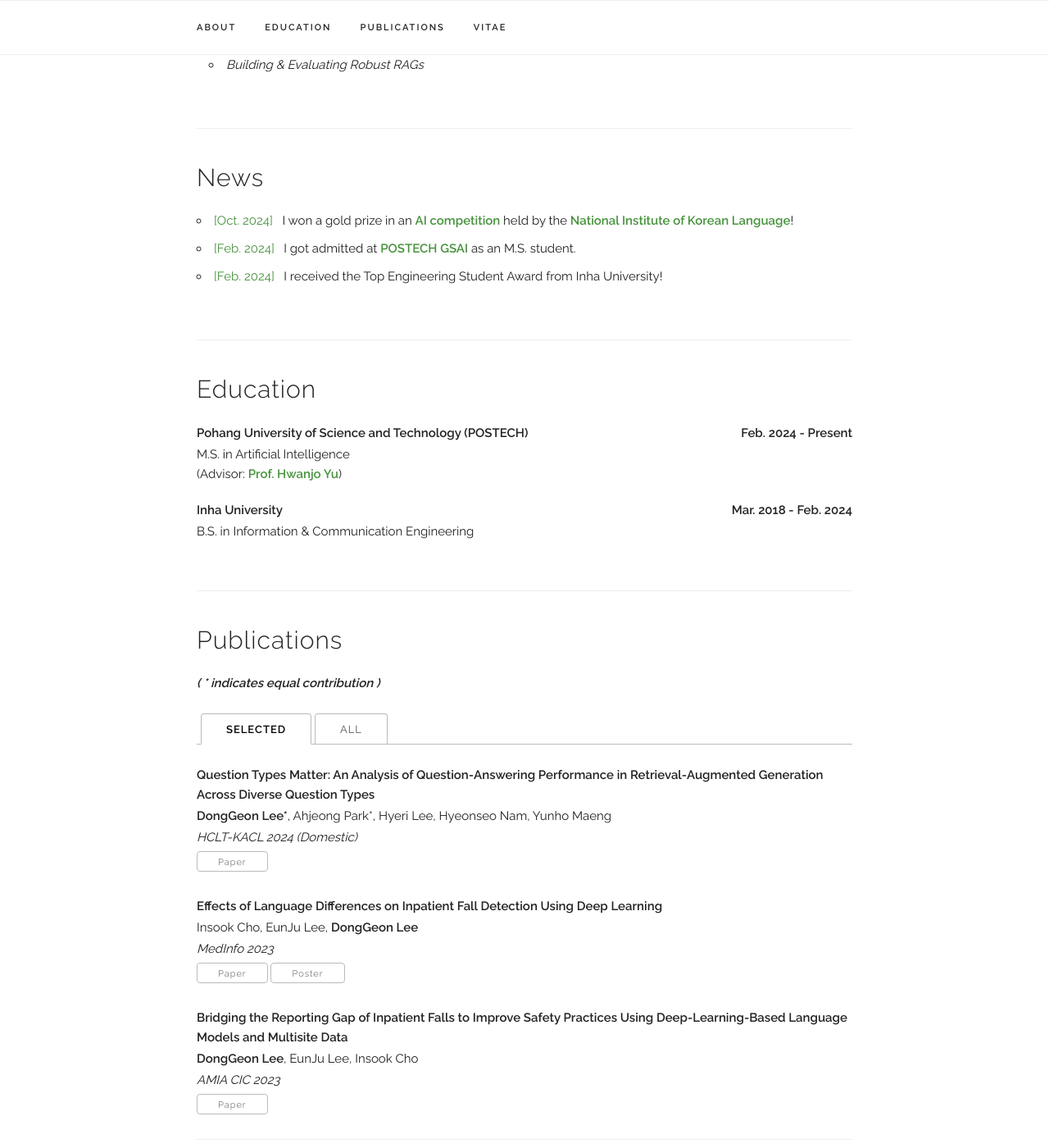
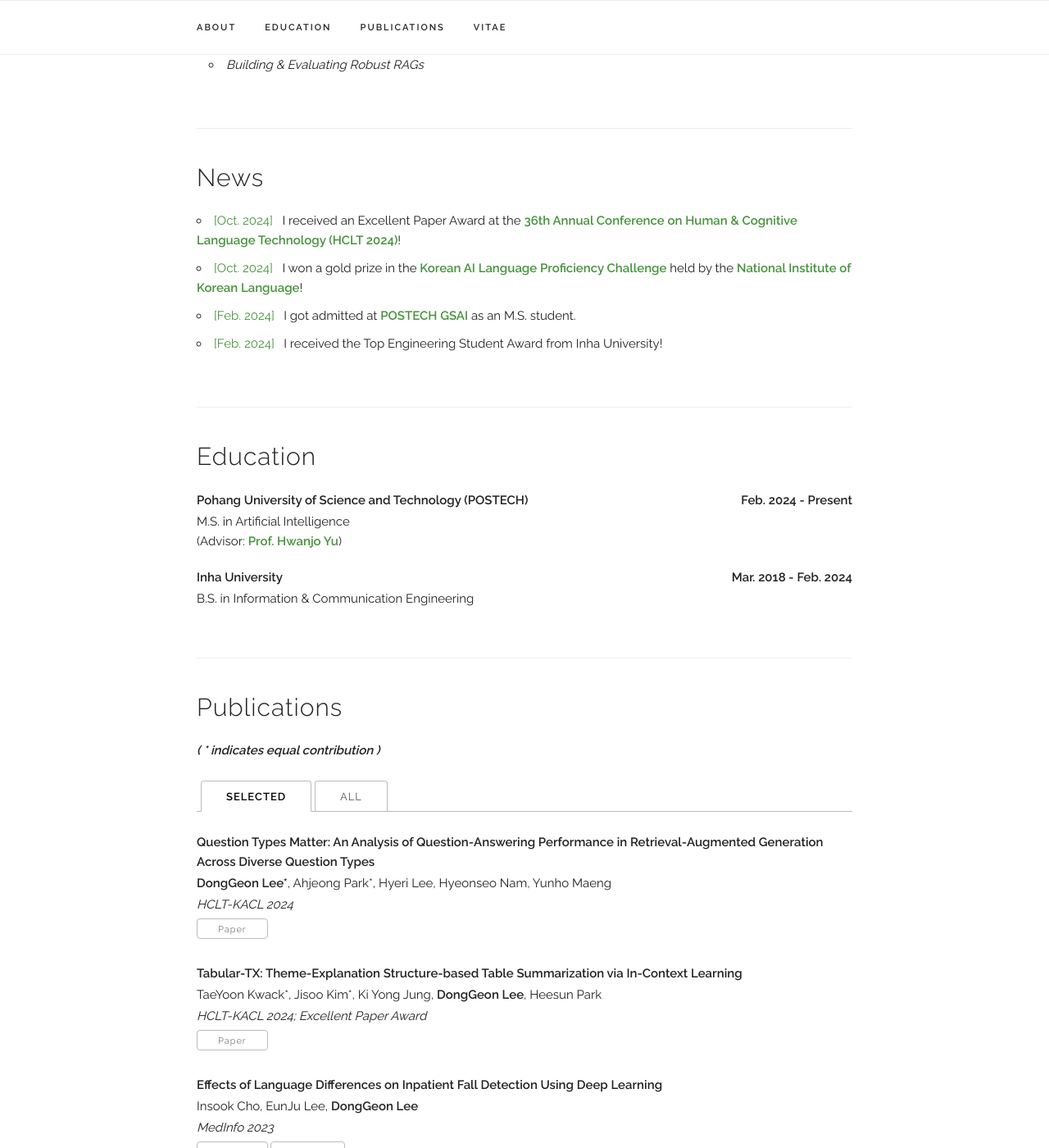
Before and after one commit to donggeon/donggeon.github.io, a Jekyll site: the page built from index.html, in a window 1280 px wide and 1400 px high, scrolled down 712 px. Shown: the whole window at 82% size. Built offline with Jekyll 4.4.1, drawn with Linux system fonts in a browser that asks for light colours; some web fonts are replaced.

Commit message:
update CV and News

```diff
--- a/_data/publications.yaml
+++ b/_data/publications.yaml
@@ -8,14 +8,14 @@ papers:
   - title: "Question Types Matter: An Analysis of Question-Answering Performance in Retrieval-Augmented Generation Across Diverse Question Types"
     authors: "<b>DongGeon Lee*</b>, Ahjeong Park*, Hyeri Lee, Hyeonseo Nam, Yunho Maeng"
     paper_pdf: "assets/publications/2024_question_types_matter/paper.pdf"
-    venue: "HCLT-KACL 2024 (Domestic)"
+    venue: "HCLT-KACL 2024"
     selected: y
 
   - title: "Tabular-TX: Theme-Explanation Structure-based Table Summarization via In-Context Learning"
     authors: "TaeYoon Kwack*, Jisoo Kim*, Ki Yong Jung, <b>DongGeon Lee</b>, Heesun Park"
-    venue: "HCLT-KACL 2024 (Domestic)"
+    venue: "HCLT-KACL 2024; Excellent Paper Award"
     paper_pdf: "assets/publications/2024_Tabular-TX/paper.pdf"
-    selected: n
+    selected: y
 
   - title: "Effects of Language Differences on Inpatient Fall Detection Using Deep Learning"
     authors: "Insook Cho, EunJu Lee, <b>DongGeon Lee</b>"
@@ -32,6 +32,6 @@ papers:
 
   - title: "Through deep learning-based video processing, Design and implementation of Smart Port Parking Information System"
     authors: "Changhun Koo*, Yoonjoo Jung*, <b>DongGeon Lee*</b>"
-    venue: "ACK 2021 (Domestic)"
+    venue: "ACK 2021"
     paper_pdf: "https://koreascience.kr/article/CFKO202133648918944.page"
     selected: n
--- a/index.html
+++ b/index.html
@@ -36,7 +36,11 @@ layout: default
     <ul>
       <li>
         <b style="color: #46923c; font-weight: normal;">[Oct. 2024]</b>&nbsp&nbsp
-        I won a gold prize in an <a href="https://kli.korean.go.kr/benchmark/taskBoardsOrdtm/boardsOrdtm/noticeView.do?page=0&recordId=134&boardOrdtmId=&base.condition=boardOrdtm.title&base.keyword=&size=10" target="_blank">AI competition</a> held by the <a href="https://kli.korean.go.kr/?lang=en" target="_blank">National Institute of Korean Language</a>!
+        I received an Excellent Paper Award at the <a href="https://sites.google.com/view/hclt2024" target="_blank">36th Annual Conference on Human & Cognitive Language Technology (HCLT 2024)</a>!
+      </li>
+      <li>
+        <b style="color: #46923c; font-weight: normal;">[Oct. 2024]</b>&nbsp&nbsp
+        I won a gold prize in the <a href="https://kli.korean.go.kr/benchmark/taskBoardsOrdtm/boardsOrdtm/noticeView.do?page=0&recordId=134&boardOrdtmId=&base.condition=boardOrdtm.title&base.keyword=&size=10" target="_blank">Korean AI Language Proficiency Challenge</a> held by the <a href="https://kli.korean.go.kr/?lang=en" target="_blank">National Institute of Korean Language</a>!
       </li>
       <li>
         <b style="color: #46923c; font-weight: normal;">[Feb. 2024]</b>&nbsp&nbsp
```
Also changed, not shown: 2 other files.
